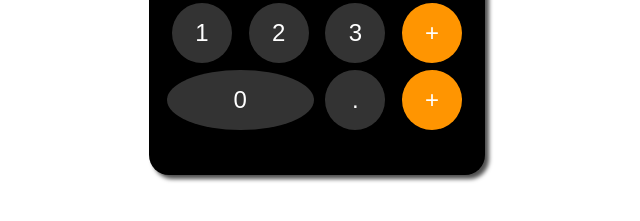
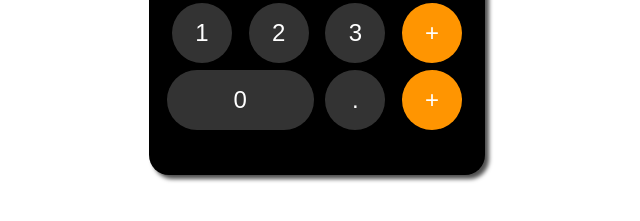
Before and after one commit to dolmatovgeorgij/calculator, a plain HTML site: page index.html in a window 1280 px wide. Shown: the part 411-632 px from the top of the page, 323-963 px from the left. Drawn offline with Linux system fonts and the light colour scheme.

Commit message:
исправил кнопку

```diff
--- a/style.css
+++ b/style.css
@@ -53,7 +53,7 @@
 .btn.zero{
 grid-area: zero;
 width: 100%;
-border-radius: 3 4px;
+border-radius: 34px;
 }
 
 .btn:hover{
```
